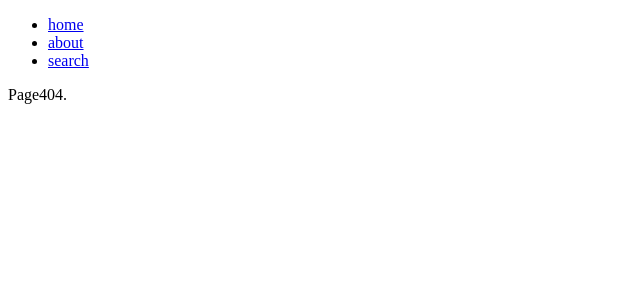
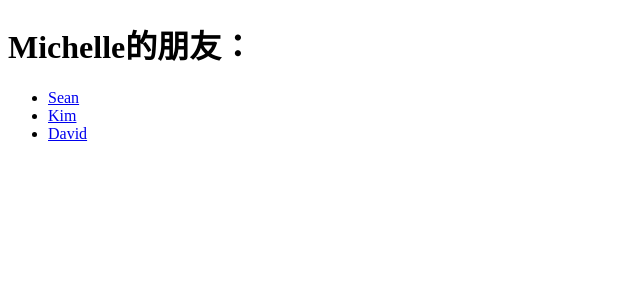
Before and after one commit to asdzsc/React, a React (Create React App) app in the folder react-basic/: page /0 in a window 1280 px wide. Shown: the top 300 px of the page, without its empty margins (0-640 px from the left). Built offline with nearby package versions, Linux system fonts and the light colour scheme.

Commit message:
Recursive Path

```diff
--- /dev/null
+++ b/react-basic/src/14-Router/RecursivePaths.jsx
@@ -0,0 +1,60 @@
+import React from "react";
+import {
+  Switch,
+  Route,
+  Link,
+  Redirect,
+  useParams,
+  useRouteMatch,
+} from "react-router-dom";
+
+const PEEPS = [
+  { id: 0, name: "Michelle", friends: [1, 2, 3] },
+  { id: 1, name: "Sean", friends: [0, 3] },
+  { id: 2, name: "Kim", friends: [0, 1, 3] },
+  { id: 3, name: "David", friends: [1, 2] },
+];
+
+const findId = (id) => {
+  return PEEPS.find((item) => {
+    return item.id === id;
+  });
+};
+
+export default function RecursivePaths() {
+  return (
+    <Switch>
+      <Route path="/:id">
+        <Person />
+      </Route>
+      <Redirect from="/" to="/0"></Redirect>
+    </Switch>
+  );
+}
+
+function Person() {
+  let { url } = useRouteMatch();
+  let { id } = useParams();
+  let person = findId(parseInt(id));
+
+  return (
+    <>
+      <h1>{person.name}的朋友：</h1>
+      <ul>
+        {person.friends.map((id) => {
+          return (
+            <li key={id}>
+              <Link to={`${url}/${id}`}>{findId(id).name}</Link>
+            </li>
+          );
+        })}
+      </ul>
+
+      <Switch>
+        <Route path={`${url}/:id`}>
+          <Person />
+        </Route>
+      </Switch>
+    </>
+  );
+}
--- a/react-basic/src/index.js
+++ b/react-basic/src/index.js
@@ -38,7 +38,10 @@ import {
 // import App from "./14-Router/Redirect";
 // import App from "./14-Router/Auth";
 // import App from "./14-Router/Params";
-import App from "./14-Router/Page404";
+// import App from "./14-Router/Page404";
+// import App from "./14-Router/Sidebar";
+// import App from "./14-Router/RouteConfig";
+import App from "./14-Router/RecursivePaths.jsx";
 
 // 函数组件
 // const App = (props) => {
```
Also changed, not shown: react-basic/src/14-Router/RouteConfig.jsx (added, +87 -0 lines), react-basic/src/14-Router/Sidebar.jsx (added, +64 -0 lines).
